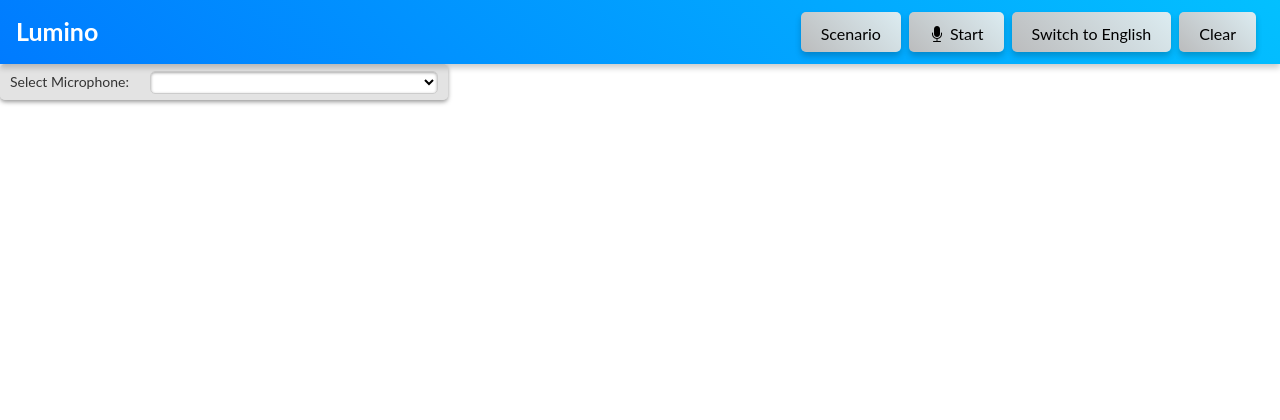
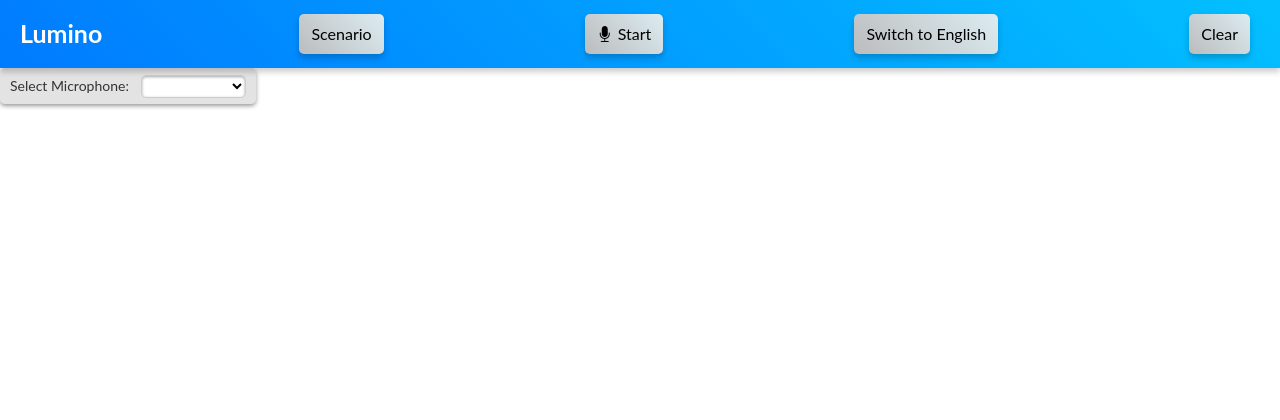
Before and after one commit to LGMOak/lumino, a Flask app: template web/templates/index.html in a window 1280 px wide. Shown: the top 420 px of the page. Run offline with Flask 3, Linux system fonts and the light colour scheme; the template is opened without the code that fills it, so the values that code supplies are empty; some libraries are stand-ins or nearby versions.

Commit message:
Update padding and icons of buttons in nav bar

```diff
--- a/web/static/css/style.css
+++ b/web/static/css/style.css
@@ -7,21 +7,94 @@ body {
     position: relative;
 }
 
+/* Navigation Bar Styles */
 .navbar {
     display: flex;
-    justify-content: flex-end;
+    justify-content: space-between; /* Adjusted to have left and right sections */
     align-items: center;
     background: linear-gradient(45deg, #007BFF, #03c0ff);
     box-shadow: 0 4px 6px rgba(0, 0, 0, 0.2);
+    padding: 10px 20px; /* Added padding for better spacing */
+}
+
+.navbar-left {
+    display: flex;
+    align-items: center;
+}
+
+.navbar-right {
+    display: flex;
+    align-items: center;
 }
 
 .navbar-brand{
-    margin-right: auto;
     font-size: 25px;
     color: white;
     font-weight: bold;
+    text-decoration: none;
 }
 
+/* Button Styles */
+button {
+    padding: 8px 12px;
+    margin-right: 10px;
+    border: none;
+    border-radius: 5px;
+    background: linear-gradient(45deg, #bbbcbd, #dcecf1);
+    color: rgb(0, 0, 0);
+    font-size: 16px;
+    cursor: pointer;
+    box-shadow: 0 4px 6px rgba(0, 0, 0, 0.2);
+    transition: background 0.5s ease-in-out, box-shadow 0.3s ease-in-out;
+    display: flex;
+    align-items: center;
+}
+
+button:hover {
+    background: linear-gradient(60deg, #ffe100, #fff201);
+    box-shadow:  0 6px 12px rgba(0, 0, 0, 0.2);
+}
+
+button i {
+    margin-right: 5px;
+}
+
+/* Scenario Selection Dropdown */
+.selection {
+    position: relative;
+    margin-right: 10px;
+}
+
+.selection button {
+    /* Inherits styles from the general button styles */
+}
+
+.select_content {
+    display: none;
+    position: absolute;
+    background-color: #f9f9f9;
+    min-width: 160px;
+    box-shadow: 0px 8px 16px rgba(0, 0, 0, 0.2);
+    margin-top: 5px;
+    z-index: 1;
+}
+
+.select_content a {
+    color: black;
+    padding: 8px 12px;
+    text-decoration: none;
+    display: block;
+}
+
+.select_content a:hover {
+    background-color: #aba9a9;
+}
+
+.show {
+    display: block;
+}
+
+/* Chat Styles (unchanged) */
 .chat {
     flex: 1;
     display: flex;
@@ -80,34 +153,6 @@ body {
     word-wrap: normal;
 }
 
-button {
-    padding: 10px 20px;
-    border: none;
-    border-radius: 5px;
-    background: linear-gradient(45deg, #bbbcbd, #dcecf1);
-    color: rgb(0, 0, 0);
-    font-size: 16px;
-    cursor: pointer;
-    box-shadow: 0 4px 6px rgba(0, 0, 0, 0.2);
-    transition: background 0.5s ease-in-out, box-shadow 0.3s ease-in-out;
-    width: auto;
-}
-
-#scenario, #start, #clearConversation, #mic-btn, #switch-language {
-    white-space: nowrap;
-    text-align: center;
-    overflow: hidden;
-    height: 40px;
-    margin-right: 8px;
-}
-
-#scenario:hover, #start:hover, #clearConversation:hover {
-    background: linear-gradient(60deg, #ffe100, #fff201);
-    box-shadow:  0 6px 12px rgba(0, 0, 0, 0.2);
-    white-space: nowrap;
-    font-weight: bold;
-}
-
 #mic {
     font-family: lato;
     padding-left: 10px;
@@ -118,7 +163,7 @@ button {
     box-shadow: 0 2px 4px rgba(57, 57, 57, 0.519);
     display: flex;
     /* margin: 25px;  */
-    width: 35%;
+    width: 20%;
     align-items: center;
     white-space: nowrap;
 }
@@ -129,7 +174,6 @@ button {
     padding-right: 5%;
     padding-top: 5px;
 }
-
 
 #mic select {
     width: 80%;
@@ -146,32 +190,7 @@ button {
     border-color: #ee0000;
 }
 
-.selection {
-    position: relative;
-    display: inline-block;
+/* IDs for specific buttons (inherits styles from general button styles) */
+#scenario, #mic-btn, #switch-language, #clearConversation {
+    /* Inherits styles from the general button styles */
 }
-
-.select_content {
-    display: none;
-    position: absolute;
-    background-color: #f9f9f9;
-    box-shadow: 0px 8px 16px rgba(0, 0, 0, 0.2);
-    margin-top: 5%;
-    z-index: 1;
-    z-index: 100;
-}
-
-.select_content a {
-    color: black;
-    padding: 8px 12px;
-    text-decoration: none;
-    display: block;
-}
-
-.select_content a:hover {
-    background-color: #aba9a9;
-}
-
-.show {
-    display: block;
-}
```
